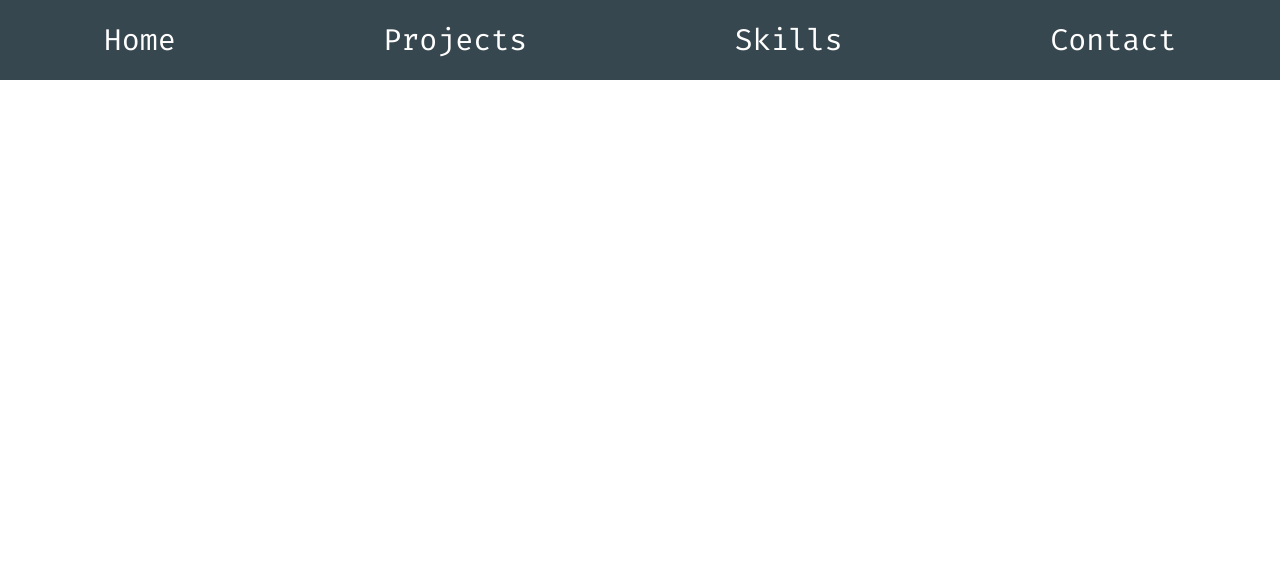
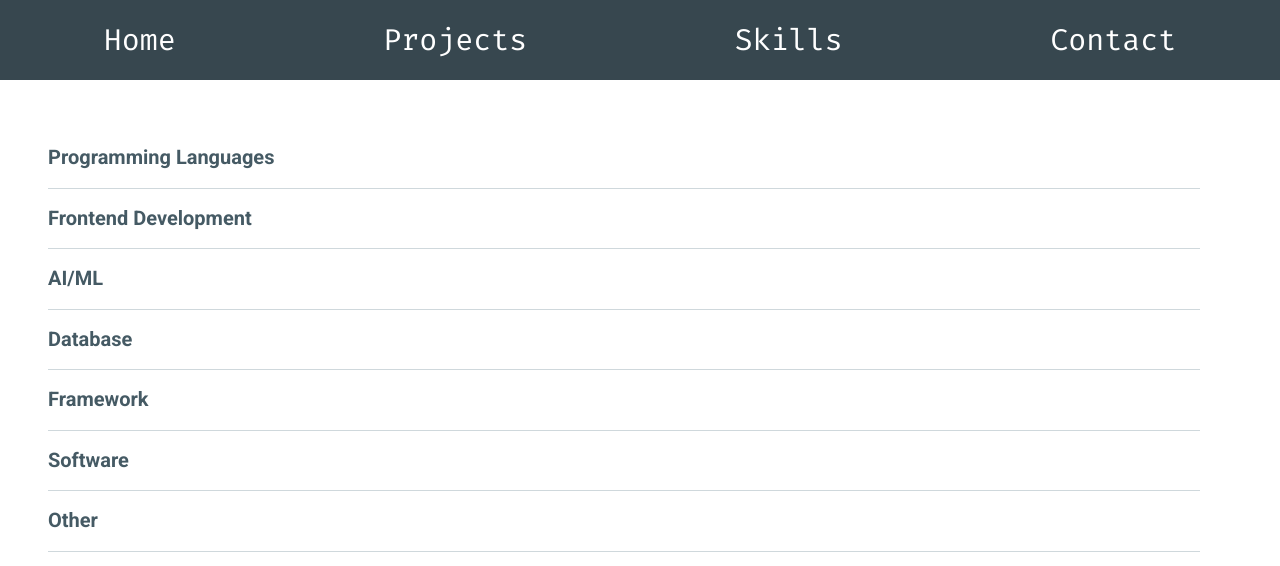
Before and after one commit to danvluewubley/kkcf-capstone, a React (Vite) app: page /skills in a window 1280 px wide. Shown: the top 566 px of the page. Built offline with nearby package versions, Linux system fonts and the light colour scheme; a web font is replaced by a local one.

Commit message:
Created skills page

```diff
--- /dev/null
+++ b/src/components/DefaultAccordion.jsx
@@ -0,0 +1,92 @@
+import React from "react";
+import {
+  Accordion,
+  AccordionHeader,
+  AccordionBody,
+} from "@material-tailwind/react";
+
+export function DefaultAccordion() {
+  const [open, setOpen] = React.useState();
+
+  const handleOpen = (value) => setOpen(open === value ? 0 : value);
+
+  return (
+    <div className="mt-[10%]">
+      <Accordion open={open === 1} className="ml-12 mr-12 w-[90%]">
+        <AccordionHeader onClick={() => handleOpen(1)}>
+          Programming Languages
+        </AccordionHeader>
+        <AccordionBody>
+          <ul>
+            <li>Python</li>
+            <li>JavaScript</li>
+          </ul>
+        </AccordionBody>
+      </Accordion>
+      <Accordion open={open === 2} className="ml-12 mr-12 w-[90%]">
+        <AccordionHeader onClick={() => handleOpen(2)}>
+          Frontend Development
+        </AccordionHeader>
+        <AccordionBody>
+          <ul>
+            <li>React.js</li>
+            <li>Bootstrap</li>
+            <li>HTML</li>
+            <li>CSS</li>
+            <li>Tailwind</li>
+          </ul>
+        </AccordionBody>
+      </Accordion>
+      <Accordion open={open === 3} className="ml-12 mr-12 w-[90%]">
+        <AccordionHeader onClick={() => handleOpen(3)}>AI/ML</AccordionHeader>
+        <AccordionBody>
+          <ul>
+            <li>Seaborn</li>
+            <li>Scikit-learn</li>
+          </ul>
+        </AccordionBody>
+      </Accordion>
+      <Accordion open={open === 4} className="ml-12 mr-12 w-[90%]">
+        <AccordionHeader onClick={() => handleOpen(4)}>
+          Database
+        </AccordionHeader>
+        <AccordionBody>
+          <ul>
+            <li>MySQL</li>
+            <li>SQLite</li>
+          </ul>
+        </AccordionBody>
+      </Accordion>
+      <Accordion open={open === 5} className="ml-12 mr-12 w-[90%]">
+        <AccordionHeader onClick={() => handleOpen(5)}>
+          Framework
+        </AccordionHeader>
+        <AccordionBody>
+          <ul>
+            <li>Flask</li>
+          </ul>
+        </AccordionBody>
+      </Accordion>
+      <Accordion open={open === 6} className="ml-12 mr-12 w-[90%]">
+        <AccordionHeader onClick={() => handleOpen(6)}>
+          Software
+        </AccordionHeader>
+        <AccordionBody>
+          <ul>
+            <li>Illustrator</li>
+            <li>Figma</li>
+          </ul>
+        </AccordionBody>
+      </Accordion>
+      <Accordion open={open === 7} className="ml-12 mr-12 w-[90%]">
+        <AccordionHeader onClick={() => handleOpen(7)}>Other</AccordionHeader>
+        <AccordionBody>
+          <ul>
+            <li>Git</li>
+            <li>GitHub</li>
+          </ul>
+        </AccordionBody>
+      </Accordion>
+    </div>
+  );
+}
--- a/src/components/Skills.jsx
+++ b/src/components/Skills.jsx
@@ -1,5 +1,11 @@
+import { DefaultAccordion } from "./DefaultAccordion";
+
 function Skills() {
-  return <>Skills</>;
+  return (
+    <>
+      <DefaultAccordion />
+    </>
+  );
 }
 
 export default Skills;
```
